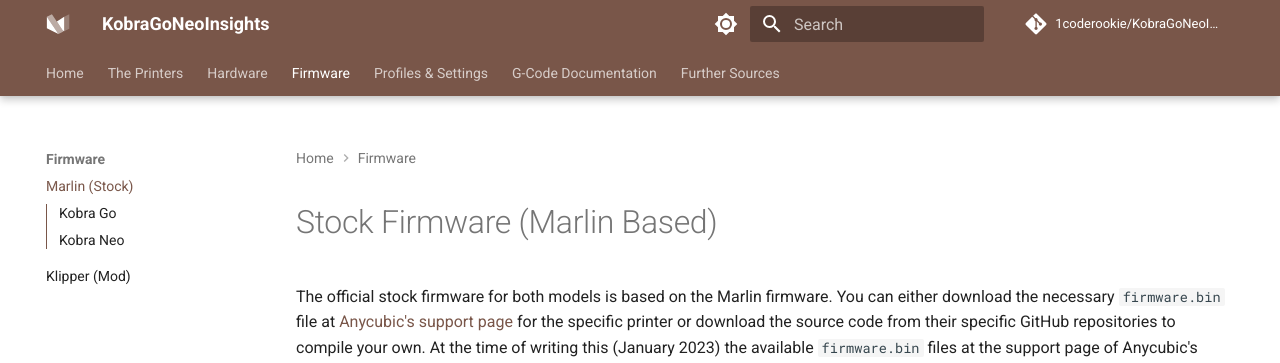
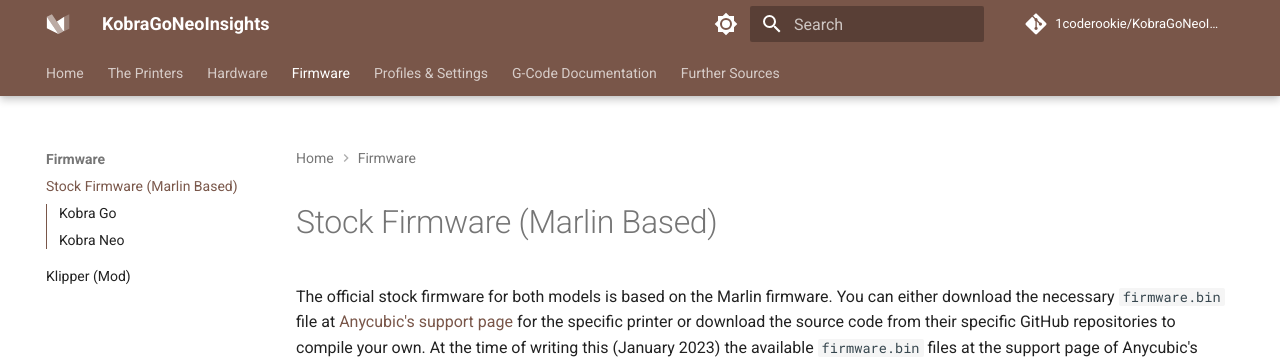
Before and after one commit to 1coderookie/KobraGoNeoInsights, an MkDocs documentation site: the page built from docs/firmware/fw_marlin.md, in a window 1280 px wide. Shown: the top 363 px of the page. Built offline with MkDocs 1.6.1 and Material for MkDocs 9.7.7, drawn with Linux system fonts in a browser that asks for light colours; comment, search, counter and statistics services are not loaded.

Commit message:
Update mkdocs.yml

```diff
--- a/mkdocs.yml
+++ b/mkdocs.yml
@@ -125,7 +125,7 @@
     - Bed: 'hardware/bed.md'
     - Spare Parts: 'hardware/spare_parts.md'
   - Firmware:
-    - Marlin (Stock): 'firmware/fw_marlin.md'
+    - Stock Firmware (Marlin Based): 'firmware/fw_marlin.md'
     - Klipper (Mod): 'firmware/fw_klipper.md'
   - Profiles & Settings: 'pro_set.md'
   - G-Code Documentation: 'gcode_doc.md'
```
